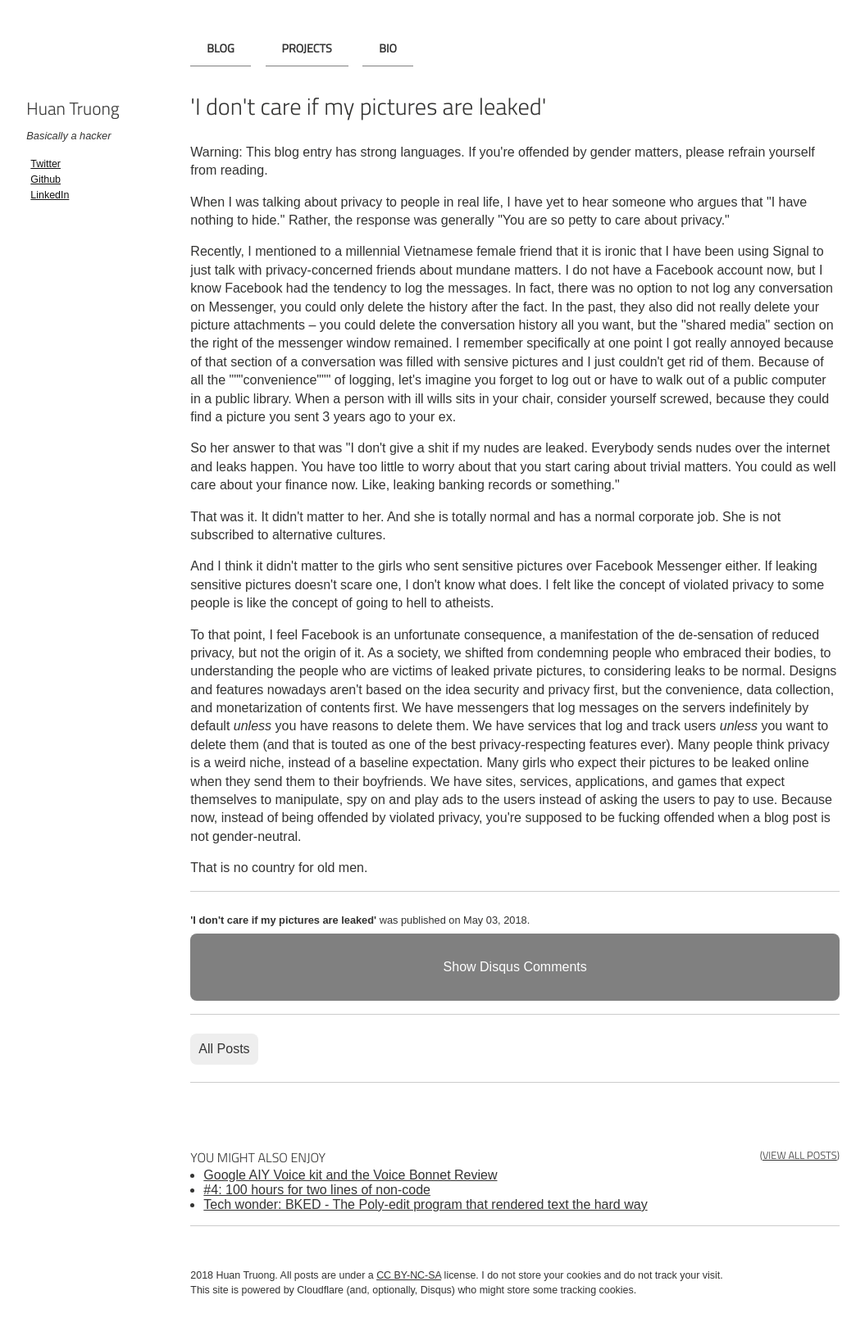
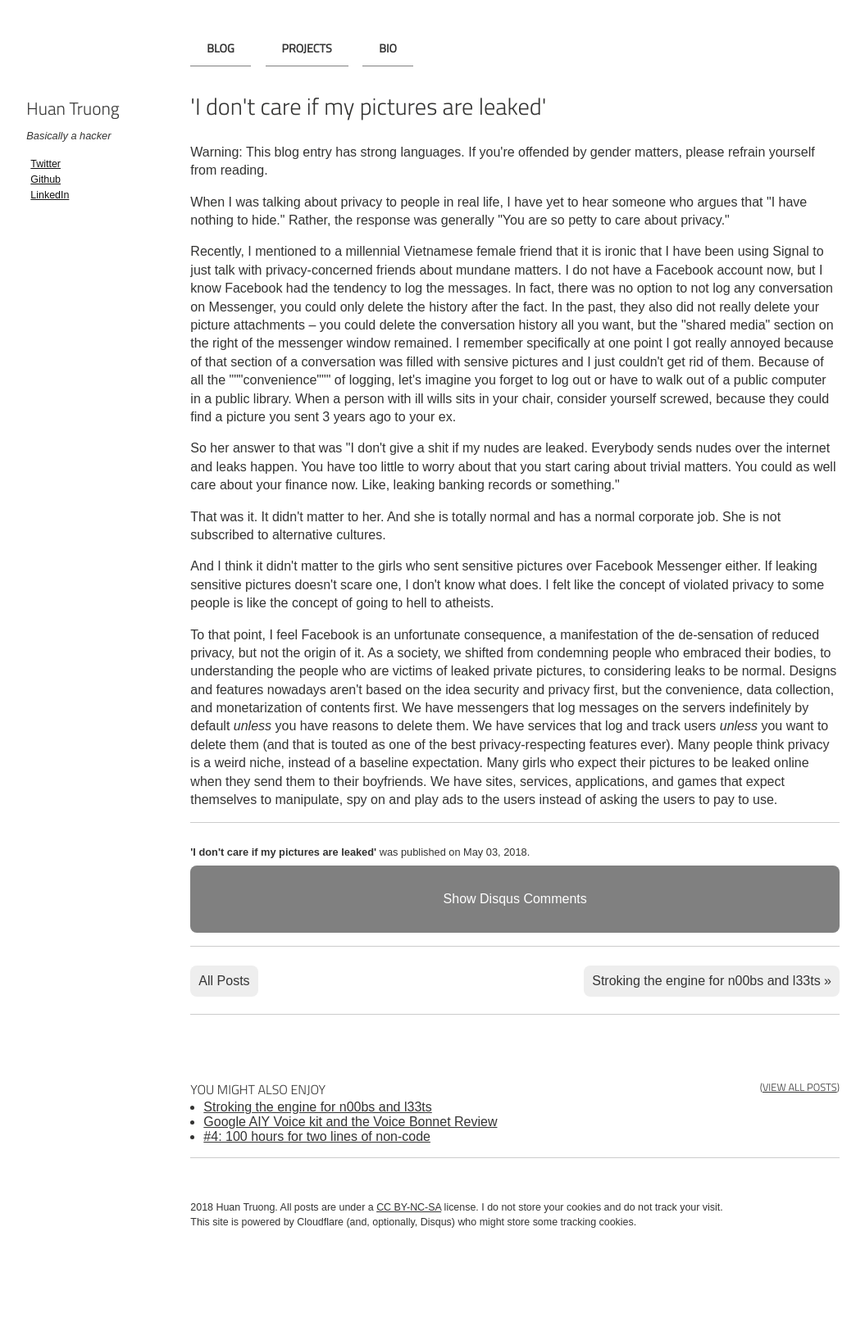
Before and after one commit to htruong/htruong.github.io, a Jekyll site: the page built from _posts/2018-05-03-no-country-for-old-men.md, in a window 1280 px wide. Shown: the whole page at 82% size, without its empty margins (116-1171 px from the left). Built offline with Jekyll 4.4.1, drawn with Linux system fonts in a browser that asks for light colours; after the commit the page ends 1547 px from its top, so only the background shows below that.

Commit message:
[blog] added new noobs and leets post

```diff
--- a/_posts/2018-05-03-no-country-for-old-men.md
+++ b/_posts/2018-05-03-no-country-for-old-men.md
@@ -15,6 +15,4 @@ That was it. It didn't matter to her. And she is totally normal and has a normal
 
 And I think it didn't matter to the girls who sent sensitive pictures over Facebook Messenger either. If leaking sensitive pictures doesn't scare one, I don't know what does. I felt like the concept of violated privacy to some people is like the concept of going to hell to atheists.
 
-To that point, I feel Facebook is an unfortunate consequence, a manifestation of the de-sensation of reduced privacy, but not the origin of it. As a society, we shifted from condemning people who embraced their bodies, to understanding the people who are victims of leaked private pictures, to considering leaks to be normal. Designs and features nowadays aren't based on the idea security and privacy first, but the convenience, data collection, and monetarization of contents first. We have messengers that log messages on the servers indefinitely by default *unless* you have reasons to delete them. We have services that log and track users *unless* you want to delete them (and that is touted as one of the best privacy-respecting features ever). Many people think privacy is a weird niche, instead of a baseline expectation. Many girls who expect their pictures to be leaked online when they send them to their boyfriends. We have sites, services, applications, and games that expect themselves to manipulate, spy on and play ads to the users instead of asking the users to pay to use. Because now, instead of being offended by violated privacy, you're supposed to be fucking offended when a blog post is not gender-neutral.
-
-That is no country for old men.
+To that point, I feel Facebook is an unfortunate consequence, a manifestation of the de-sensation of reduced privacy, but not the origin of it. As a society, we shifted from condemning people who embraced their bodies, to understanding the people who are victims of leaked private pictures, to considering leaks to be normal. Designs and features nowadays aren't based on the idea security and privacy first, but the convenience, data collection, and monetarization of contents first. We have messengers that log messages on the servers indefinitely by default *unless* you have reasons to delete them. We have services that log and track users *unless* you want to delete them (and that is touted as one of the best privacy-respecting features ever). Many people think privacy is a weird niche, instead of a baseline expectation. Many girls who expect their pictures to be leaked online when they send them to their boyfriends. We have sites, services, applications, and games that expect themselves to manipulate, spy on and play ads to the users instead of asking the users to pay to use.
```
Also changed, not shown: _posts/2018-05-12-n00bs-and-l33ts.md (added, +15 -0 lines).
